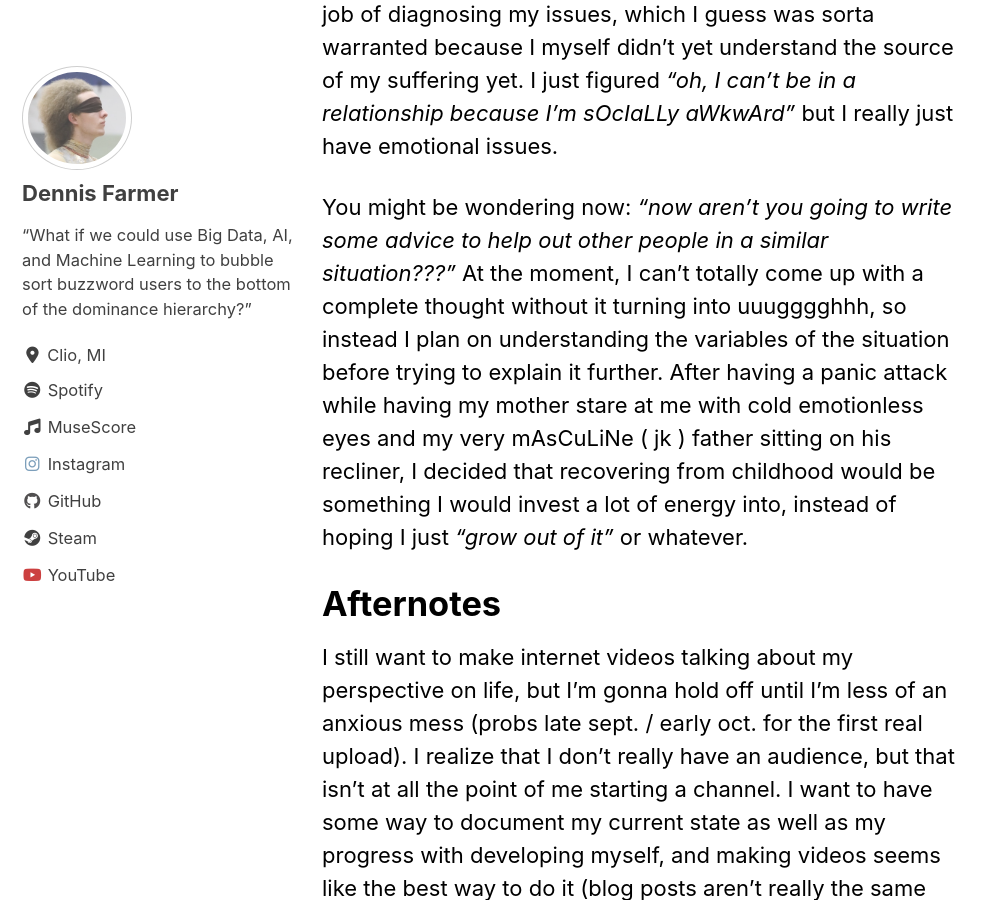
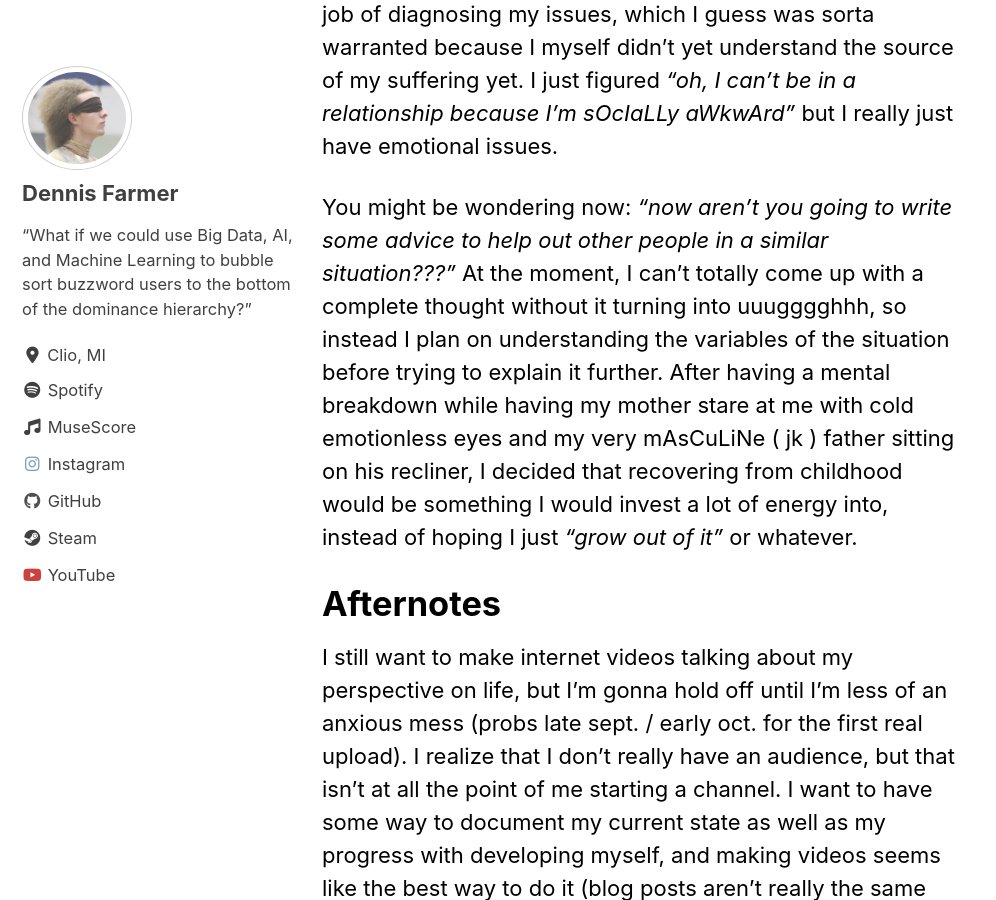
Before and after one commit to dennisfarmer/dennisfarmer.github.io, a Jekyll site: the page built from _posts/2020-09-03-my-recent-epiphany.md, in a window 1280 px wide and 900 px high, scrolled down 2105 px. Shown: the whole window, without its empty margins (0-996 px from the left). Built offline with Jekyll 4.4.1, drawn with Linux system fonts in a browser that asks for light colours; cached includes are drawn as plain includes; nearby versions of some CDN libraries.

Commit message:
RIP my emotions: blog post 5

```diff
--- a/_posts/2020-09-03-my-recent-epiphany.md
+++ b/_posts/2020-09-03-my-recent-epiphany.md
@@ -21,7 +21,7 @@ So like, obviously I don't reeeeally feel like disclosing everything that I've e
 
 I have decided to take a different type of psychedelic drug every other month in an attempt to self-treat and intellectualize my issues (pro-tip: try to avoid that second one whenever possible), but I also plan on acquiring a therapist in addition to this. My last counselor did a garbage job of diagnosing my issues, which I guess was sorta warranted because I myself didn't yet understand the source of my suffering yet. I just figured _"oh, I can't be in a relationship because I'm sOcIaLLy aWkwArd"_ but I really just have emotional issues.
 
-You might be wondering now: _"now aren't you going to write some advice to help out other people in a similar situation???"_ At the moment, I can't totally come up with a complete thought without it turning into uuugggghhh, so instead I plan on understanding the variables of the situation before trying to explain it further. After having a panic attack while having my mother stare at me with cold emotionless eyes and my very mAsCuLiNe ( jk ) father sitting on his recliner, I decided that recovering from childhood would be something I would invest a lot of energy into, instead of hoping I just _"grow out of it"_ or whatever.
+You might be wondering now: _"now aren't you going to write some advice to help out other people in a similar situation???"_ At the moment, I can't totally come up with a complete thought without it turning into uuugggghhh, so instead I plan on understanding the variables of the situation before trying to explain it further. After having a mental breakdown while having my mother stare at me with cold emotionless eyes and my very mAsCuLiNe ( jk ) father sitting on his recliner, I decided that recovering from childhood would be something I would invest a lot of energy into, instead of hoping I just _"grow out of it"_ or whatever.
 
 # Afternotes
 
```
